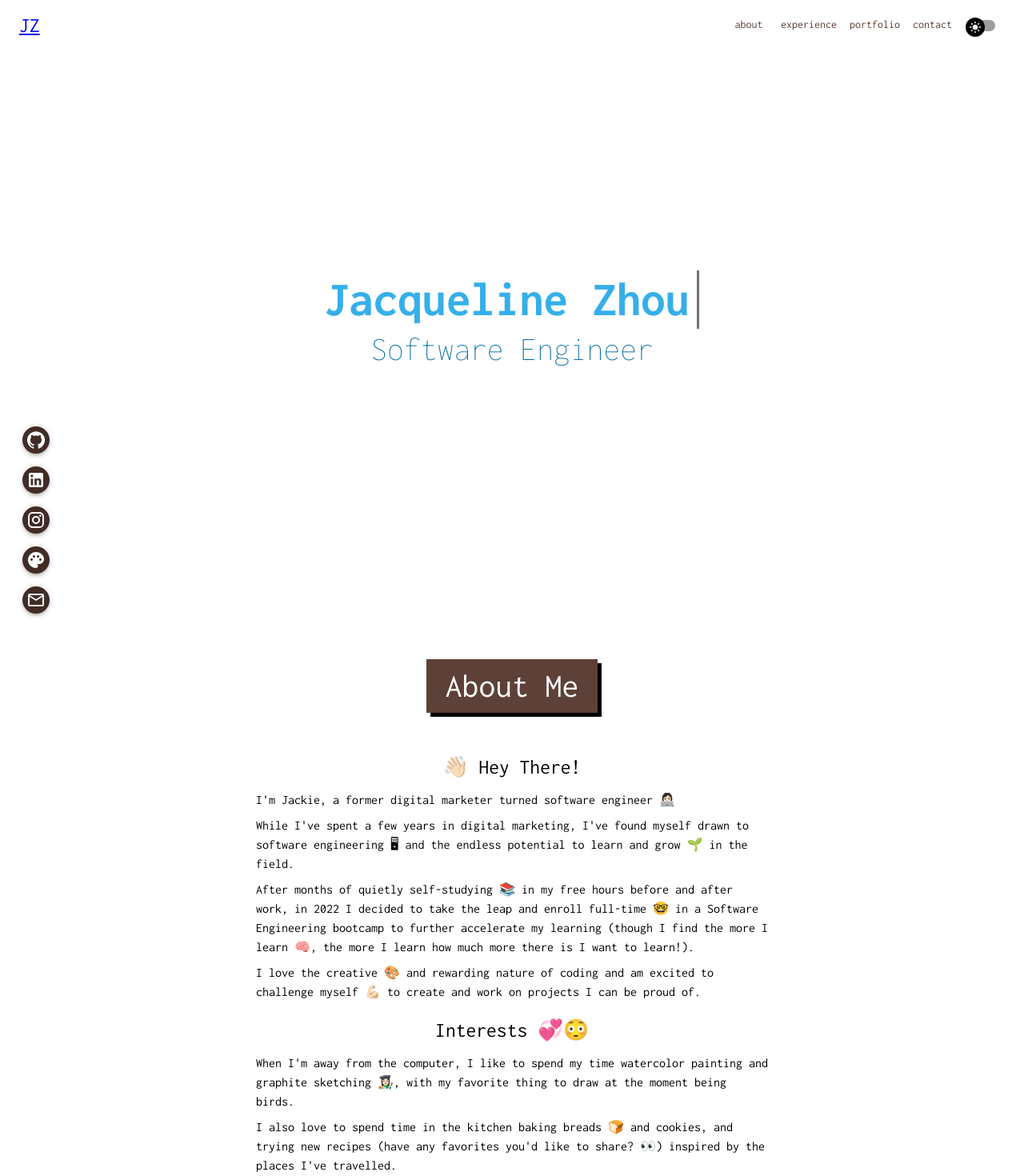
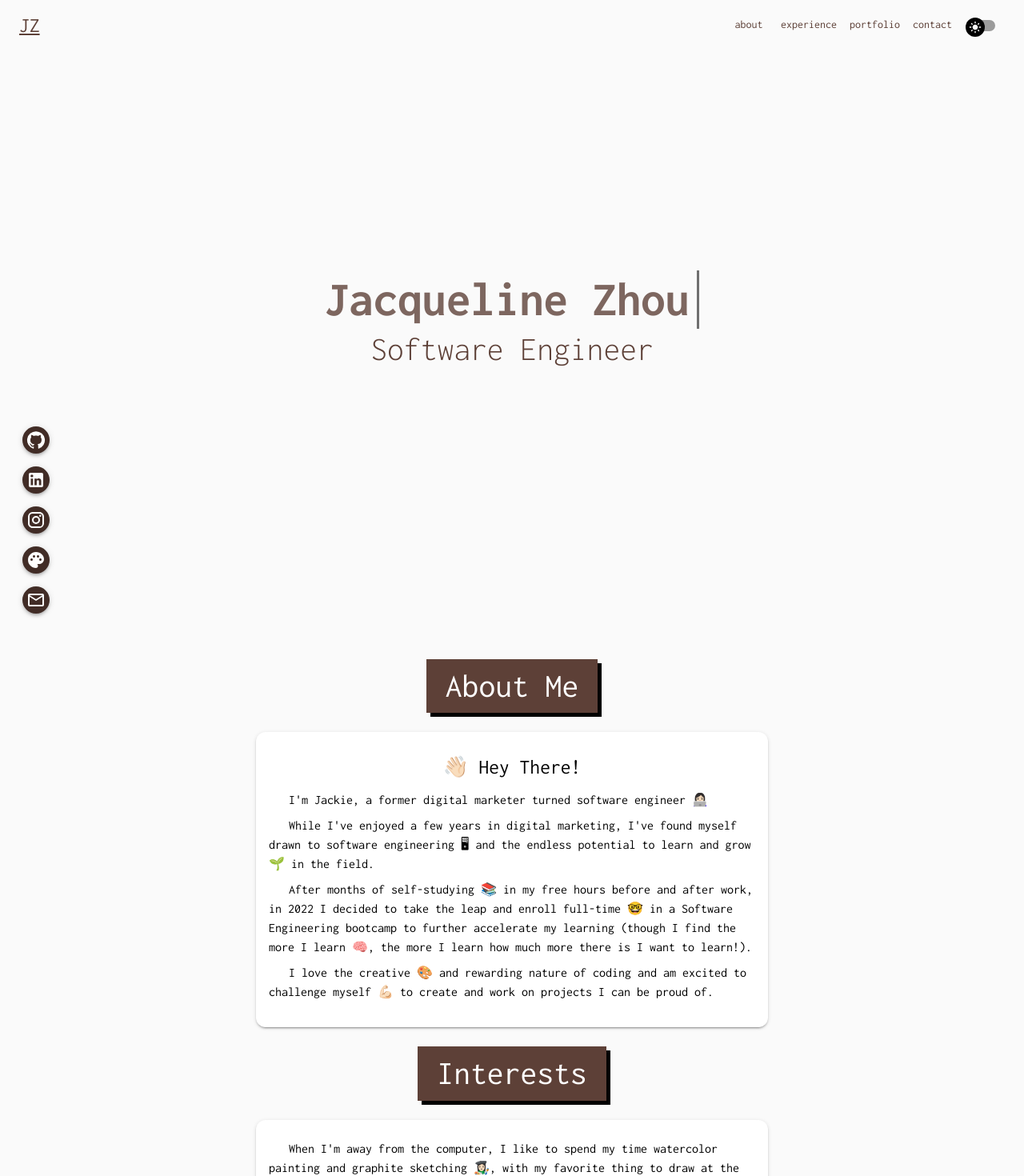
Before and after one commit to jacqizee/personal-website, a React (Create React App) app in the folder personal-website/: page /#about in a window 1280 px wide. Shown: the top 1470 px of the page at 80% size. Built offline with nearby package versions, Linux system fonts and the light colour scheme.

Commit message:
added background color, updated about me/interests styling

```diff
--- a/personal-website/src/App.js
+++ b/personal-website/src/App.js
@@ -1,5 +1,5 @@
 import { useState } from 'react'
-import { BrowserRouter, Routes, Route } from 'react-router-dom'
+import { BrowserRouter } from 'react-router-dom'
 
 import Navigation from './components/Navigation'
 import Links from './components/Links'
@@ -19,7 +19,7 @@ const App = () => {
   const [ mode, setMode ] = useState('light')
 
   return (
-    <ThemeProvider theme={createTheme(theme(mode))}>
+    <ThemeProvider theme={createTheme(theme(mode))} sx={{ bgcolor: 'red' }}>
       <BrowserRouter>
         <Navigation mode={mode} setMode={setMode} />
         <Links />
--- a/personal-website/src/components/About.js
+++ b/personal-website/src/components/About.js
@@ -5,44 +5,62 @@ import Typography from '@mui/material/Typography'
 
 import { flexCenterCol } from './styles/styles'
 
+// 0 = Cards, 1 = Paragraphs
+const aboutMeStyling = [
+  {
+    textAlign: 'left',
+    width: { xs: '80%', md: '50%'},
+    borderRadius: 3,
+    boxShadow: 2,
+    px: 2,
+    py: 3,
+    color: 'secondary.contrastText',
+    bgcolor: 'background.paper'
+  },
+  {
+    mb: 1,
+    textIndent: '25px'
+  }
+]
+
 const About = () => {
   return(
-    <Box id="about" sx={{ width: '100%', backgroundColor: 'white', textAlign: 'center', ...flexCenterCol }}>
+    <Box id="about" sx={{ width: '100%', backgroundColor: 'background.default', textAlign: 'center', ...flexCenterCol }}>
       {/* Headline */}
-      <Box sx={{ bgcolor: 'primary.main', color: 'white', px: 3, py: 1, width: 'fit-content', boxShadow: '5px 5px 0 black', my: 3 }}>
-        <Typography variant="h4">
-          About Me
-        </Typography>
-      </Box>
+      <Typography variant="h4" sx={{ bgcolor: 'primary.main', color: 'white', px: 3, py: 1, width: 'fit-content', boxShadow: '5px 5px 0 black', my: 3 }}>
+        About Me
+      </Typography>
 
-      <Box sx={{ display: 'flex', alignItems: 'center', flexDirection: 'column', mt: 3, mb: 6 }}>
+      <Box sx={{ display: 'flex', alignItems: 'center', flexDirection: 'column', mb: 6 }}>
 
         {/* Greeting */}
-        <Typography variant='h6' sx={{ mb: 1 }}>
-          👋🏻 Hey There!
-        </Typography>
+
 
         {/* About Me */}
-        <Box sx={{ textAlign: 'left', width: '50%' }}>
-          <Typography variant='body1' sx={{ mb: 1 }}>
+        <Box sx={ aboutMeStyling[0] }>
+          <Typography variant='h6' sx={{ mb: 1, color: 'secondary.contrastText', textAlign: 'center' }}>
+            👋🏻 Hey There!
+          </Typography>
+          <Typography variant='body1' sx={ aboutMeStyling[1] }>
             I'm Jackie, a former digital marketer turned software engineer 👩🏻‍💻
           </Typography>
-          <Typography variant='body1' sx={{ mb: 1 }}>
-            While I've spent a few years in digital marketing, I've found myself drawn to software engineering 🖥 and the endless potential to learn and grow 🌱 in the field.
+          <Typography variant='body1' sx={ aboutMeStyling[1] }>
+            While I've enjoyed a few years in digital marketing, I've found myself drawn to software engineering 🖥 and the endless potential to learn and grow 🌱 in the field.
           </Typography>
-          <Typography variant='body1' sx={{ mb: 1 }}>
-            After months of quietly self-studying 📚 in my free hours before and after work, in 2022 I decided to take the leap and enroll full-time 🤓 in a Software Engineering bootcamp to further accelerate my learning (though I find the more I learn 🧠, the more I learn how much more there is I want to learn!).
+          <Typography variant='body1' sx={ aboutMeStyling[1] }>
+            After months of self-studying 📚 in my free hours before and after work, in 2022 I decided to take the leap and enroll full-time 🤓 in a Software Engineering bootcamp to further accelerate my learning (though I find the more I learn 🧠, the more I learn how much more there is I want to learn!).
           </Typography>
-          <Typography variant='body1' sx={{ mb: 1 }}>
+          <Typography variant='body1' sx={ aboutMeStyling[1] }>
             I love the creative 🎨 and rewarding nature of coding and am excited to challenge myself 💪🏻 to create and work on projects I can be proud of.
           </Typography>
         </Box>
 
         {/* Interests */}
-        <Typography variant='h6' sx={{ my: 1 }}>
-          Interests 💞😳
-        </Typography>
-        <Box sx={{ textAlign: 'left', width: '50%' }}>
+        <Typography variant="h4" sx={{ bgcolor: 'primary.main', color: 'white', px: 3, py: 1, width: 'fit-content', boxShadow: '5px 5px 0 black', my: 3 }}>
+        Interests
+      </Typography>
+
+        <Box sx={ aboutMeStyling }>
           <Typography variant='body1' sx={{ mb: 1 }}>
             When I'm away from the computer, I like to spend my time watercolor painting and graphite sketching 👩🏻‍🎨, with my favorite thing to draw at the moment being birds.
           </Typography>
--- a/personal-website/src/components/Contact.js
+++ b/personal-website/src/components/Contact.js
@@ -1,4 +1,8 @@
 import { useState } from 'react'
+
+import { flexCenterCol } from './styles/styles'
+
+// MUI
 import Box from '@mui/material/Box'
 import Paper from '@mui/material/Paper'
 import Grid from '@mui/material/Grid'
@@ -43,7 +47,7 @@ const Contact = () => {
 
 
   return(
-    <Box id="contact" sx={{ display: 'flex', flexDirection: 'column', alignItems: 'center', mb: 7 }}>
+    <Box id="contact" sx={{ ...flexCenterCol, pb: 7, bgcolor: 'background.default' }}>
       <Box sx={{ position: 'relative', right: { md: '20%', lg: '25%' }, top: 55, display: 'flex' }}>
         <Box sx={{ bgcolor: 'primary.main', color: 'white', px: 5, py: 3 }}>
           <Typography variant={'h4'}>
@@ -57,6 +61,11 @@ const Contact = () => {
 
       <Paper component='form' onSubmit={handleSubmit} sx={{ width: '75%', m: 2, pt: 4, textAlign: 'center' }}>
         <Grid container spacing={1} sx={{ width: '100%', p: 5 }}>
+          <Grid item xs={12}>
+            <Typography variant='body1' sx={{ mb: 2 }}>
+              Prefer to contact me directly? Reach me at jacqizee.dev@gmail.com
+            </Typography>
+          </Grid>
           <Grid item xs={12} sm={6}>
             <TextField id='name' label='Name' name="name" variant='outlined' value={contactForm.name} onChange={handleChange} required fullWidth />
           </Grid>
--- a/personal-website/src/components/Hero.js
+++ b/personal-website/src/components/Hero.js
@@ -5,11 +5,11 @@ import { flexCenterCol } from './styles/styles.js'
 
 const Hero = () => {
   return(
-    <Box id='hero' sx={{ ...flexCenterCol, height: '100vh' }}>
-      <Typography variant="h2" className="h1-typed-out" color='secondary.light' sx={{ fontWeight: 600, maxWidth: 'fit-content' }}>
+    <Box id='hero' sx={{ ...flexCenterCol, height: '100vh', bgcolor: 'background.default' }}>
+      <Typography variant="h2" className="h1-typed-out" color='primary.light' sx={{ fontWeight: 600, maxWidth: 'fit-content' }}>
         Jacqueline Zhou
       </Typography>
-      <Typography variant="h4" color='secondary.dark' sx={{ fontWeight: 200 }}>
+      <Typography variant="h4" color='primary.main' sx={{ fontWeight: 300 }}>
         Software Engineer
       </Typography>
     </Box>
--- a/personal-website/src/components/Links.js
+++ b/personal-website/src/components/Links.js
@@ -15,7 +15,7 @@ const Links = () => {
           target="_blank"
           rel="noopener"
           key={action.name}
-          sx={{ color: 'primary.contrastText', my: 1, mx: .5, border: '.5px inset primary.light', boxShadow: 3, bgcolor: 'primary.dark' }}
+          sx={{ color: 'white', my: 1, mx: .5, border: '.5px inset primary.light', boxShadow: 3, bgcolor: 'primary.dark' }}
         >
           {action.icon}
         </IconButton>
--- a/personal-website/src/components/Navigation.js
+++ b/personal-website/src/components/Navigation.js
@@ -60,9 +60,11 @@ const Navigation = ({ mode, setMode}) => {
         <AppBar color='transparent' sx={{ boxShadow: 0, bgcolor: 'secondary' }} >
           <Toolbar>
             {/* Logo/H1 */}
-            <Typography variant='h6' component={HashLink} to={'#hero'} sx={{ flexGrow: 1 }}>
-              JZ
-            </Typography>
+            <Box sx={{ flexGrow: 1 }}>
+              <Typography variant='h6' component={HashLink} to={'#hero'} sx={{ color: 'primary.main' }}>
+                JZ
+              </Typography>
+            </Box>
 
             {/* Row Menu on md or larger */}
             <Box sx={{ display: { xs: 'none', md: 'flex' }}}>
--- a/personal-website/src/components/Skills.js
+++ b/personal-website/src/components/Skills.js
@@ -5,7 +5,7 @@ import { skillLogos } from './helpers/icons'
 const Skills = () => {
 
   return(
-    <Box sx={{ boxShadow: 5, borderRadius: 10, p: 5, mx: 3 }}>
+    <Box sx={{ boxShadow: 2, borderRadius: 3, p: 5, mx: 3 }}>
       <Typography variant="h6" sx={{ textAlign: 'center', pb: 3 }}>
           Skills and Technologies
       </Typography>
```
